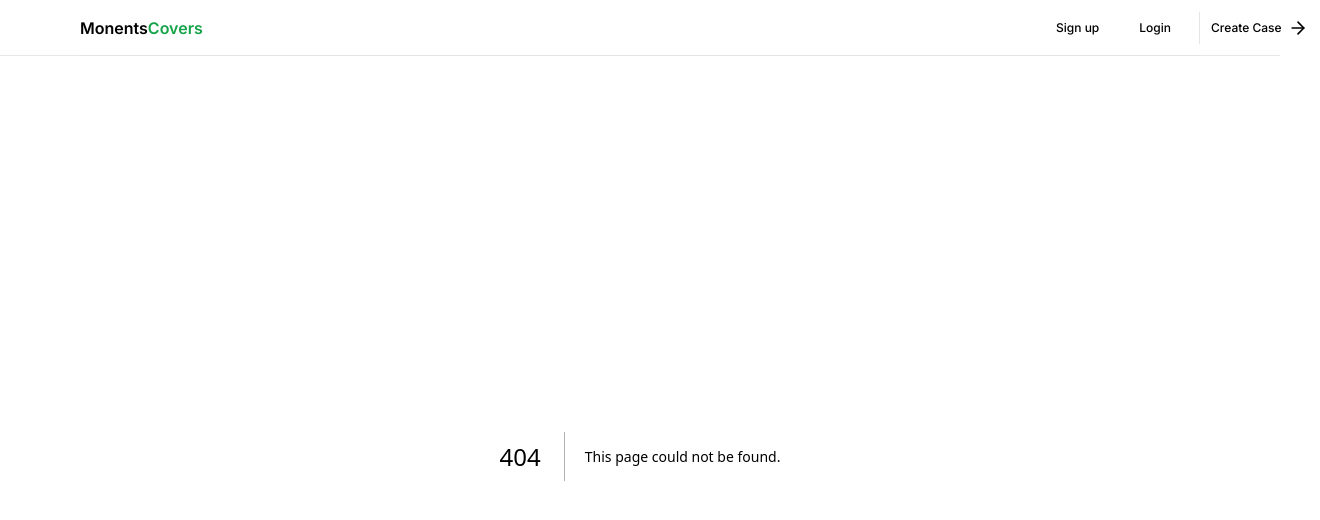
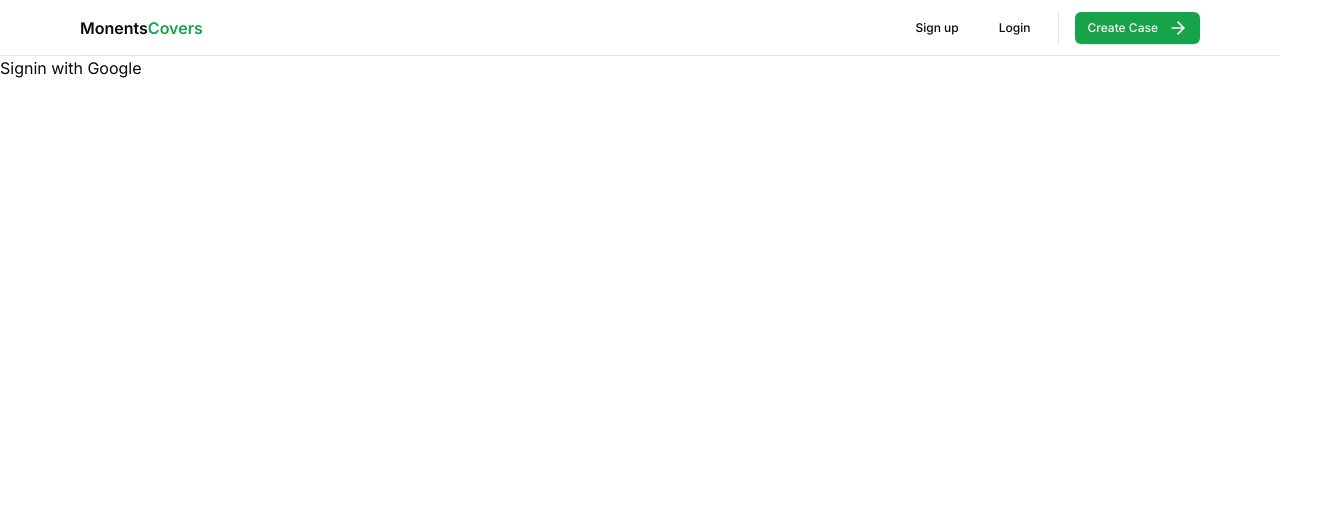
Before and after one commit to KarkiGaurav/MomentsCovers, a Next.js app: page /auth/login in a window 1280 px wide. Before the commit this address had no page. Shown: the top 520 px of the page, 1320 px wide, since content can reach past the window. Built offline with nearby package versions, Linux system fonts and the light colour scheme.

Commit message:
auth add

```diff
--- a/package.json
+++ b/package.json
@@ -15,6 +15,7 @@
     "clsx": "^2.1.1",
     "lucide-react": "^0.379.0",
     "next": "14.2.3",
+    "next-auth": "^5.0.0-beta.18",
     "react": "^18",
     "react-dom": "^18",
     "tailwind-merge": "^2.3.0",
--- /dev/null
+++ b/src/app/api/auth/[...nextauth]/route.ts
@@ -0,0 +1,2 @@
+import { handlers } from "@/auth" // Referring to the auth.ts we just created
+export const { GET, POST } = handlers
--- /dev/null
+++ b/src/app/auth/login/page.tsx
@@ -0,0 +1,11 @@
+import { SignIn } from "@/components/sign-in"
+
+const page = () => {
+  return (
+    <div>
+      <SignIn/>
+    </div>
+  )
+}
+
+export default page
--- a/src/app/globals.css
+++ b/src/app/globals.css
@@ -2,69 +2,54 @@
   @tailwind components;
   @tailwind utilities;
 
+
 @layer base {
   :root {
     --background: 0 0% 100%;
-      --foreground: 224 71.4% 4.1%;
-
+    --foreground: 240 10% 3.9%;
     --card: 0 0% 100%;
-      --card-foreground: 224 71.4% 4.1%;
-
+    --card-foreground: 240 10% 3.9%;
     --popover: 0 0% 100%;
-      --popover-foreground: 224 71.4% 4.1%;
-
-      --primary: 220.9 39.3% 11%;
-      --primary-foreground: 210 20% 98%;
-
-      --secondary: 220 14.3% 95.9%;
-      --secondary-foreground: 220.9 39.3% 11%;
-
-      --muted: 220 14.3% 95.9%;
-      --muted-foreground: 220 8.9% 46.1%;
-
-      --accent: 220 14.3% 95.9%;
-      --accent-foreground: 220.9 39.3% 11%;
-
+    --popover-foreground: 240 10% 3.9%;
+    --primary: 142.1 76.2% 36.3%;
+    --primary-foreground: 355.7 100% 97.3%;
+    --secondary: 240 4.8% 95.9%;
+    --secondary-foreground: 240 5.9% 10%;
+    --muted: 240 4.8% 95.9%;
+    --muted-foreground: 240 3.8% 46.1%;
+    --accent: 240 4.8% 95.9%;
+    --accent-foreground: 240 5.9% 10%;
     --destructive: 0 84.2% 60.2%;
-      --destructive-foreground: 210 20% 98%;
-
-      --border: 220 13% 91%;
-      --input: 220 13% 91%;
-      --ring: 224 71.4% 4.1%;
-
+    --destructive-foreground: 0 0% 98%;
+    --border: 240 5.9% 90%;
+    --input: 240 5.9% 90%;
+    --ring: 142.1 76.2% 36.3%;
     --radius: 0.5rem;
   }
 
   .dark {
-      --background: 224 71.4% 4.1%;
-      --foreground: 210 20% 98%;
-
-      --card: 224 71.4% 4.1%;
-      --card-foreground: 210 20% 98%;
-
-      --popover: 224 71.4% 4.1%;
-      --popover-foreground: 210 20% 98%;
-
-      --primary: 210 20% 98%;
-      --primary-foreground: 220.9 39.3% 11%;
-
-      --secondary: 215 27.9% 16.9%;
-      --secondary-foreground: 210 20% 98%;
-
-      --muted: 215 27.9% 16.9%;
-      --muted-foreground: 217.9 10.6% 64.9%;
-
-      --accent: 215 27.9% 16.9%;
-      --accent-foreground: 210 20% 98%;
-
+    --background: 20 14.3% 4.1%;
+    --foreground: 0 0% 95%;
+    --card: 24 9.8% 10%;
+    --card-foreground: 0 0% 95%;
+    --popover: 0 0% 9%;
+    --popover-foreground: 0 0% 95%;
+    --primary: 142.1 70.6% 45.3%;
+    --primary-foreground: 144.9 80.4% 10%;
+    --secondary: 240 3.7% 15.9%;
+    --secondary-foreground: 0 0% 98%;
+    --muted: 0 0% 15%;
+    --muted-foreground: 240 5% 64.9%;
+    --accent: 12 6.5% 15.1%;
+    --accent-foreground: 0 0% 98%;
     --destructive: 0 62.8% 30.6%;
-      --destructive-foreground: 210 20% 98%;
-
-      --border: 215 27.9% 16.9%;
-      --input: 215 27.9% 16.9%;
-      --ring: 216 12.2% 83.9%;
+    --destructive-foreground: 0 85.7% 97.3%;
+    --border: 240 3.7% 15.9%;
+    --input: 240 3.7% 15.9%;
+    --ring: 142.4 71.8% 29.2%;
   }
 }
+
 
   @layer base {
     * {
--- /dev/null
+++ b/src/auth.ts
@@ -0,0 +1,6 @@
+import NextAuth from "next-auth"
+import Google from "next-auth/providers/google"
+
+export const { handlers, signIn, signOut, auth } = NextAuth({
+  providers: [Google],
+})
--- a/src/components/Navbar.tsx
+++ b/src/components/Navbar.tsx
@@ -30,7 +30,7 @@ const Navbar = () => {
 
                          <Link href='/configure/upload' className={buttonVariants({
                             size: 'sm',
-                            variant: 'hidden sm:flex items-center gap-1',
+                            className: 'hidden sm:flex items-center gap-1',
                          })}>Create Case
                          <ArrowRight className="ml-1.5 h-5 w-5"/>
                          </Link>
@@ -43,19 +43,19 @@ const Navbar = () => {
                             variant: 'ghost',
                          })}>Sign up</Link>
 
-                        <Link href='/api/auth/login' className={buttonVariants({
+                        <Link href='/auth/login' className={buttonVariants({
                             size: 'sm',
                             variant: 'ghost',
                          })}>Login</Link>
 
-                         <div className="h-8 w-px bg-zinc-200 hidden sm:block">
-                         <Link href='/configure/upload' className={buttonVariants({
-                            size: 'sm',
-                            variant: 'hidden sm:flex items-center gap-1',
-                         })}>Create Case
-                         <ArrowRight className="ml-1.5 h-5 w-5"/>
-                         </Link>
-                         </div>
+                         <div className="h-8 w-px bg-zinc-200 hidden sm:block" />
+                           <Link href='/configure/upload' className={buttonVariants({
+                              size: 'sm',
+                              className: 'hidden sm:flex items-center gap-1',
+                           })}>Create Case
+                           <ArrowRight className="ml-1.5 h-5 w-5"/>
+                           </Link>
+                         {/* </div> */}
 
                        </>
                     )
--- /dev/null
+++ b/src/components/sign-in.tsx
@@ -0,0 +1,15 @@
+
+import { signIn } from "@/auth.ts";
+
+export function SignIn() {
+  return (
+    <form
+      action={async () => {
+        "use server"
+        await signIn("google")
+      }}
+    >
+      <button type="submit">Signin with Google</button>
+    </form>
+  )
+}
```
Also changed, not shown: 1 other file (tests, documents, lock files or other folders). Lines whose indentation alone changed are shown as unchanged.
